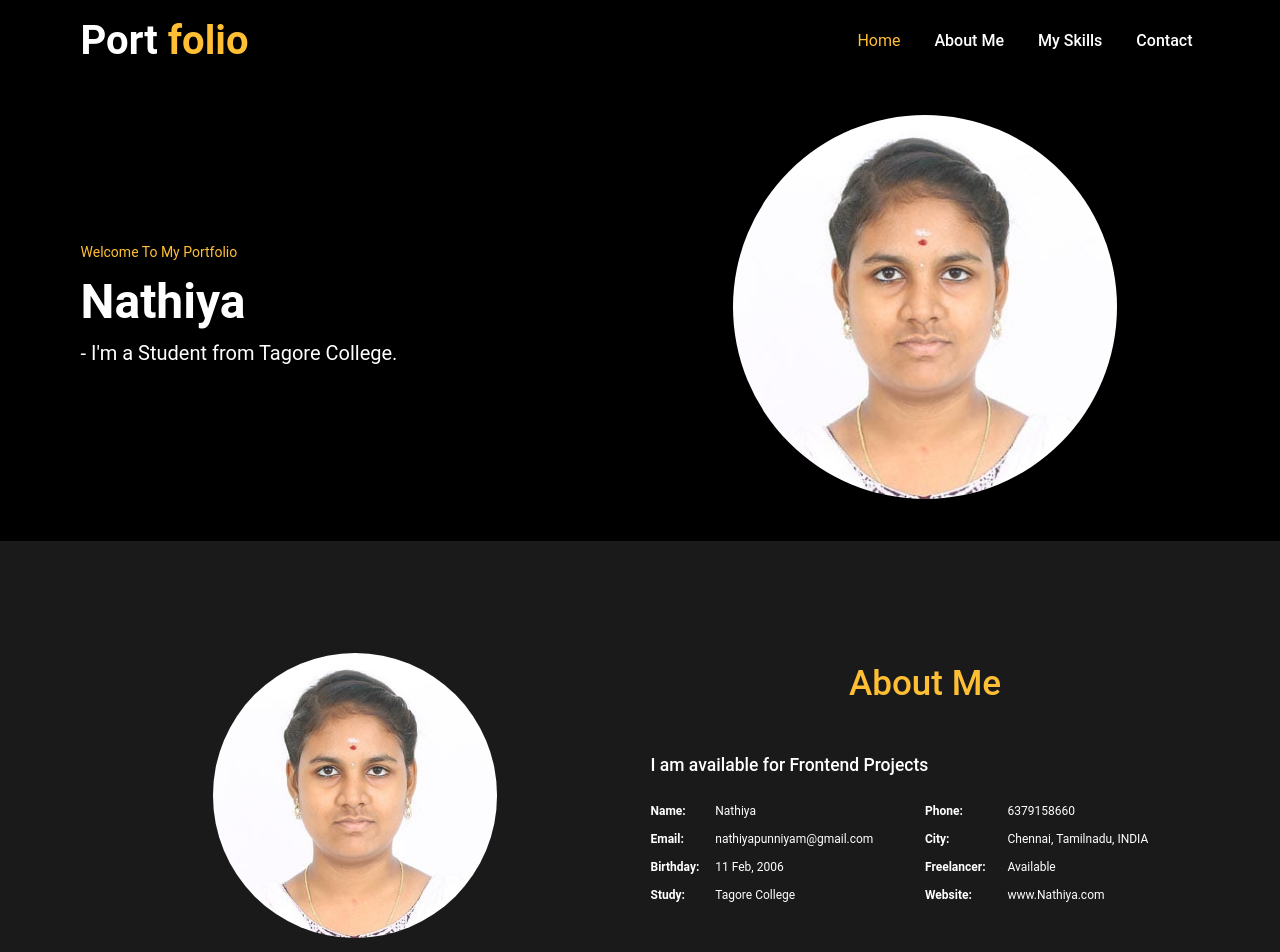
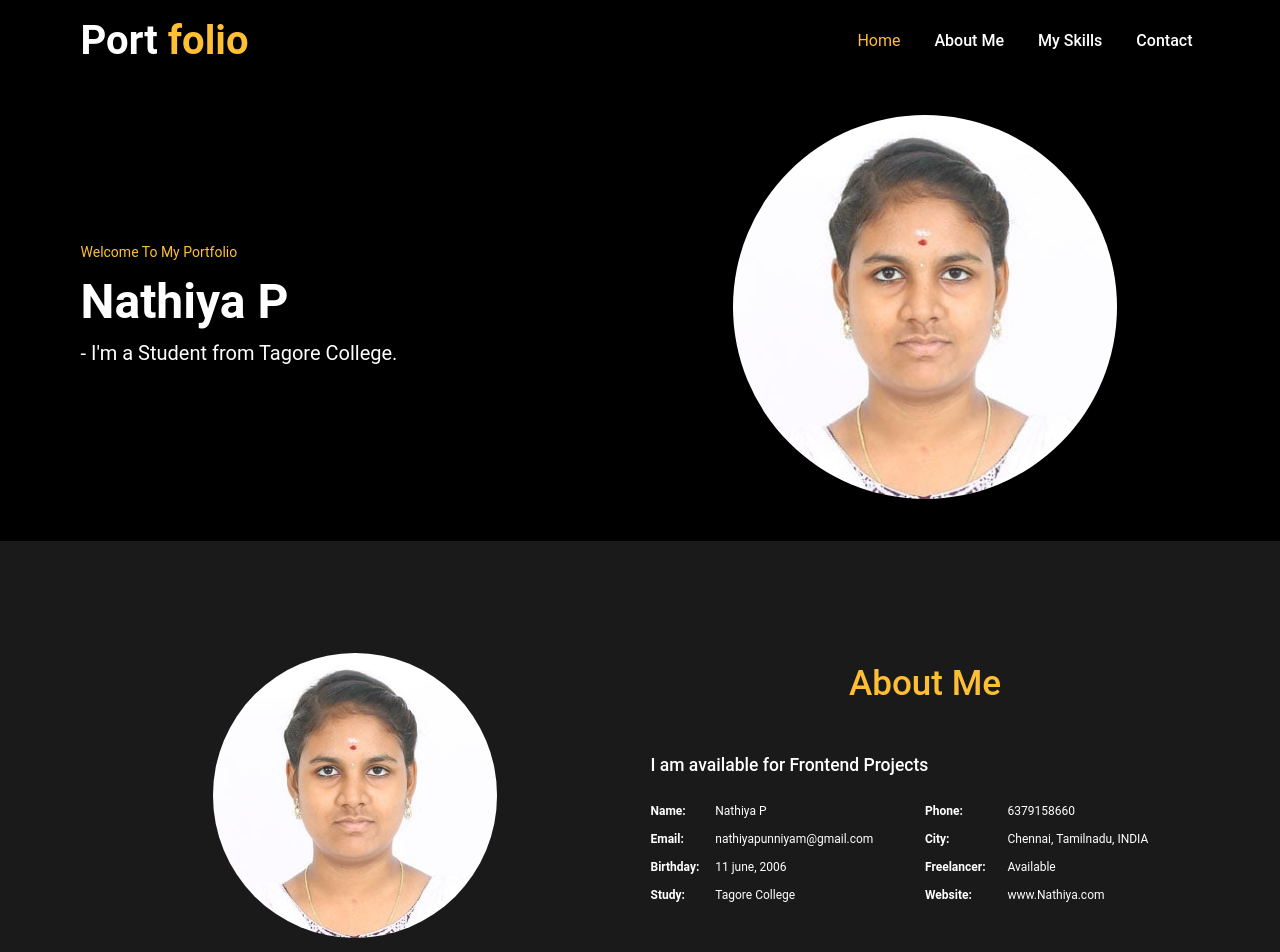
Before and after one commit to Nathi-2006/digital-portfolio, a plain HTML site: page index.html in a window 1280 px wide. Shown: the top 952 px of the page. Drawn offline with nearby package versions, Linux system fonts and the light colour scheme.

Commit message:
Add files via upload

```diff
--- a/index.html
+++ b/index.html
@@ -50,7 +50,7 @@
         <div class="row align-items-center">
             <div class="col-md-6 col-sm-6 col-12 banner-section">
                 <span class="span-col">Welcome To My Portfolio</span>
-                <h1 id="name">Nathiya</h1>
+                <h1 id="name">Nathiya P</h1>
                 <h2 id="clgName">- I'm a Student from Tagore College.</h2>
             </div>
 
@@ -83,7 +83,7 @@
                                 <tbody>
                                     <tr>
                                         <th>Name:</th>
-                                        <td>Nathiya</td>
+                                        <td>Nathiya P</td>
                                     </tr>
                                     <tr>
                                         <th>Email:</th>
@@ -92,7 +92,7 @@
                                     </tr>
                                     <tr>
                                         <th>Birthday:</th>
-                                        <td>11 Feb, 2006</td>
+                                        <td>11 june, 2006</td>
                                     </tr>
                                     <tr>
                                         <th>Study:</th>
@@ -203,44 +203,6 @@
 
     </div>
 
-<!--
-    <div class="main-section container-fluid bg-lightgrey mt-5" id="MyService">
-        <h2 class="heading-text text-center">My Education</h2>
-        <div class="container">
-            <div class="row">
-                Education Column
-                <div class="col-md-6 col-12">
-                    <div class="experience-list">
-                        <div class="experience-content">
-                            <h2>GTR Bokkapuram, The Nilgiris</h2>
-                            <h3>2011-2019</h3>
-                            <p>1st Standard to 8th Standard</p>
-                        </div>
-                    </div>
-                    <div class="experience-list">
-                        <div class="experience-content">
-                            <h2>GTR Karkudi, The Nilgiris</h2>
-                            <h3>2020-2023</h3>
-                            <p>9th Standard to 12th Standard</p>
-                        </div>
-                    </div>
-                </div>
-
-                Experience Column
-                <div class="col-md-6 col-12">
-                    <div class="experience-list">
-                        <div class="experience-content">
-                            <h2>University of Bharath</h2>
-                            <h3>2023-2026</h3>
-                            <p>Bachelor in Computer Application</p>
-                        </div>
-                    </div>
-                </div>
-            </div>
-        </div>
-    </div> -->
-
-
 
     <div class="container-fluid contact bg-lightgrey " id="contact">
         <h2 class="heading-text text-center">Get In Touch</h2>
```
